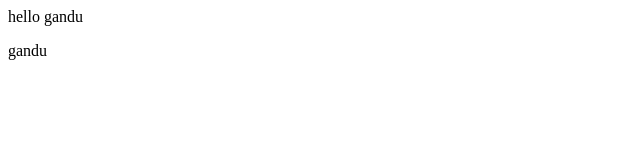
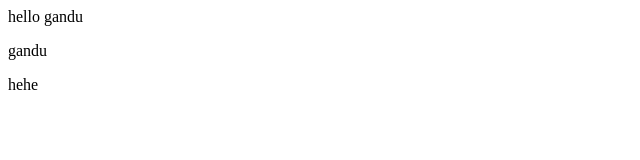
Before and after one commit to Himanshu2233/check, a plain HTML site: page index.html in a window 1280 px wide. Shown: the full height of the page, 0-640 px from the left. Drawn offline with Linux system fonts and the light colour scheme.

Commit message:
hehe haleko

```diff
--- a/index.html
+++ b/index.html
@@ -1,2 +1,3 @@
 <p>hello gandu</p>
 <p>gandu</p>
+<p>hehe</p>
```
